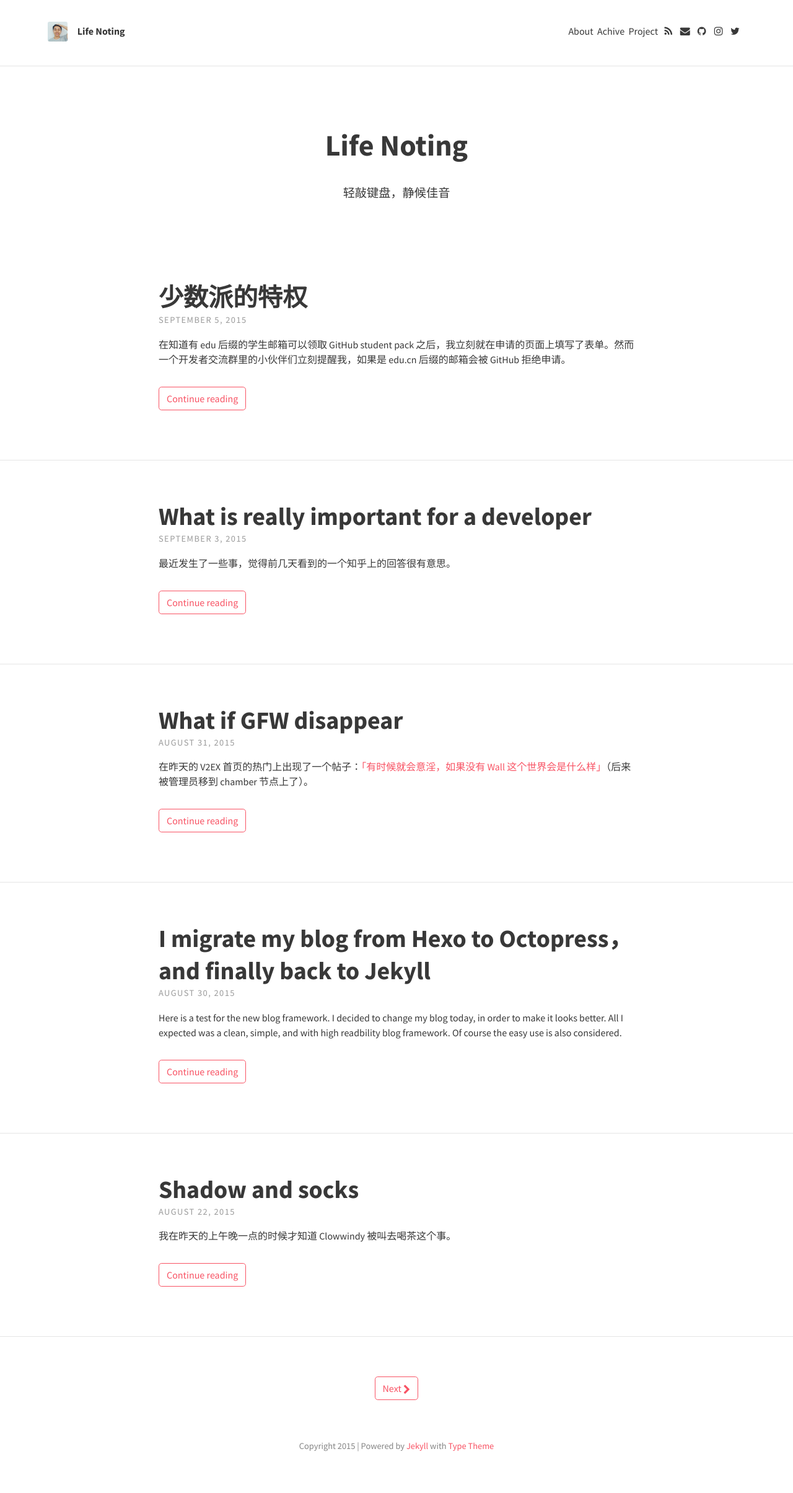
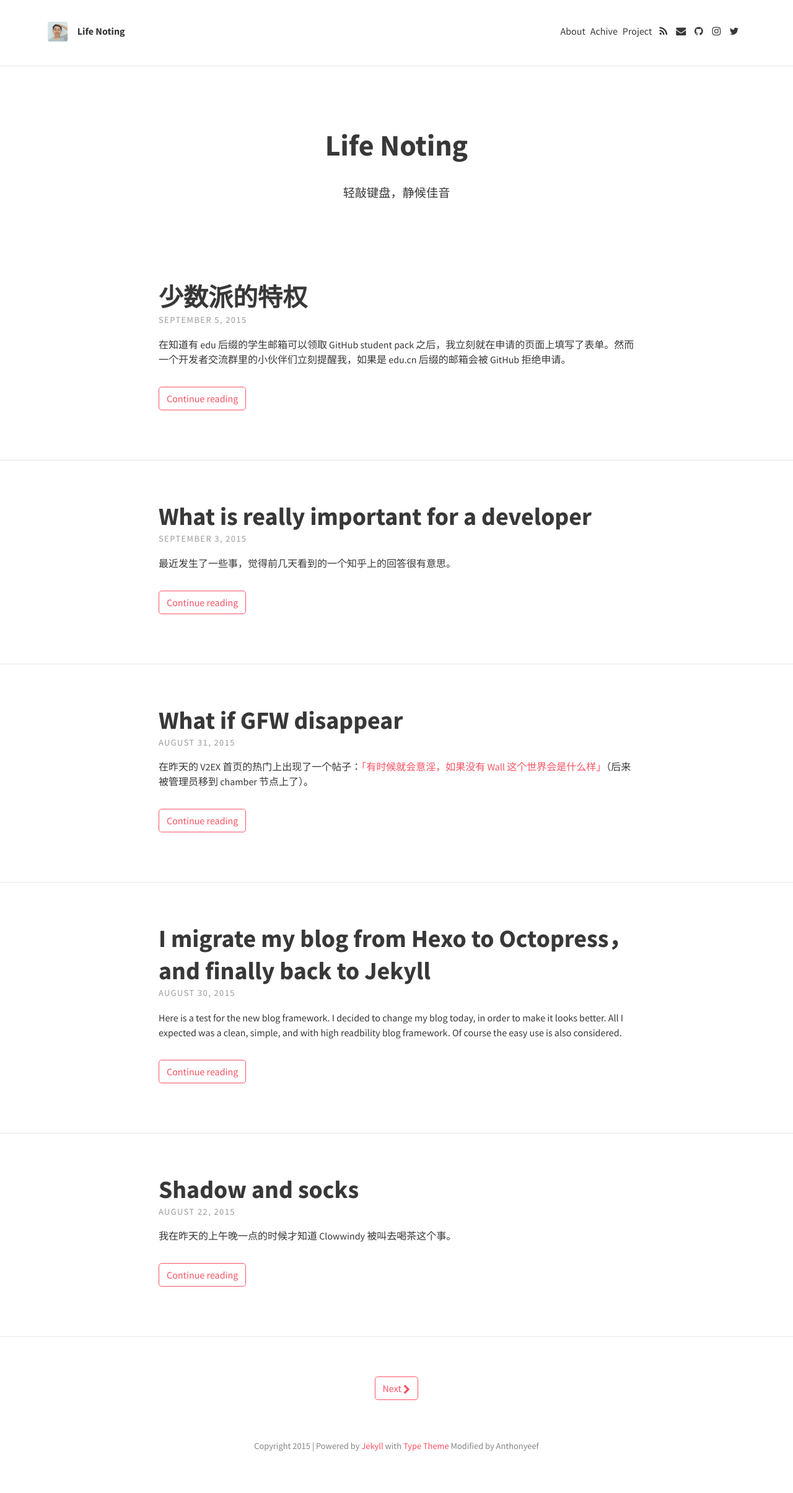
Before and after one commit to Anthonyeef/backup-of-personal-blog, a Jekyll site: the page built from index.html, in a window 1280 px wide. Shown: the whole page at 62% size. Built offline with Jekyll 4.4.1, drawn with Linux system fonts in a browser that asks for light colours; nearby versions of some CDN libraries; the list of posts is cut into pages by our own code.

Commit message:
change some scss style

```diff
--- a/_config.yml
+++ b/_config.yml
@@ -17,7 +17,7 @@
     <p>轻敲键盘，静候佳音</p>
   header_text_feature_image:
   footer_text: >
-   Copyright 2015 | Powered by <a href="http://jekyllrb.com">Jekyll</a> with <a href="https://rohanchandra.github.io/project/type/">Type Theme</a>
+   Copyright 2015 | Powered by <a href="http://jekyllrb.com">Jekyll</a> with <a href="https://rohanchandra.github.io/project/type/">Type Theme</a> Modified by Anthonyeef
 
   # Icons
   rss: true
--- a/_sass/base/_variables.scss
+++ b/_sass/base/_variables.scss
@@ -1,5 +1,5 @@
 // Typography
-$font-family-main: 'Source Sans Pro', Helvetica, Arial, sans-serif;
+$font-family-main:  'Source Sans Pro', Helvetica, Arial, sans-serif;
 $font-family-headings: 'Source Sans Pro', Helvetica, Arial, sans-serif;
 $font-size: 1.00em;
 
@@ -9,8 +9,8 @@
 $padding-x-small: 3%;
 
 // Brand colours
-$brand-color: #fff;
-$background-color: #fff;
+$brand-color: #FFF;
+$background-color: #FFF;
 $border-color: rgba(0, 0, 0, 0.1); // rgba recommended if using feature images
 
 // Typography colours
@@ -26,5 +26,5 @@
 $feature-image-size: cover; // options include "cover", "contain", "auto"
 
 // Header description box
-$header-desc-background-color: #fff;
+$header-desc-background-color: #FFF;
 $header-desc-text-color: #383838;
--- a/_sass/includes/_header.scss
+++ b/_sass/includes/_header.scss
@@ -38,7 +38,7 @@
     li {
       display: inline;
       float: left;
-      margin-right: 0.4em;
+      margin-right: 0.5em;
     }
     @media (max-width: 1100px) {
       ul {
```
